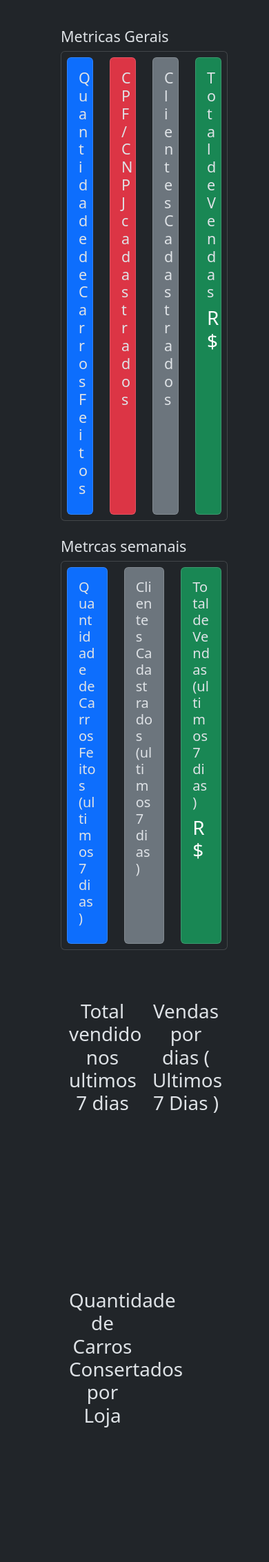
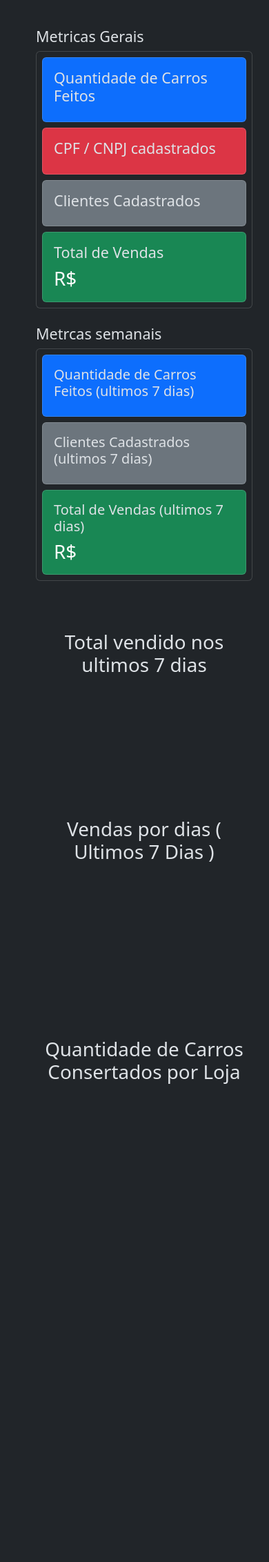
Before and after one commit to Gustavodeoliveiraa/autoarjr, a Django app: template project/templates/metrics/dashboard.html in a window 390 px wide; the page is wider, and only the part inside the window is pictured. Shown: that part at 69% size. After the commit the page ends 1571 px from the top of that part, so only its background shows below. Run offline with Django 5.2, Linux system fonts and the light colour scheme; the template is opened without the code that fills it, so the values that code supplies are empty; a map, chart or similar area stays blank; parts of the project's set-up code (start-up, migrations or seed data) failed here and were passed over; some libraries are stand-ins or nearby versions.

Commit message:
style: new side menu for mobile  and done permissions test

```diff
--- a/project/static/project_static/project.css
+++ b/project/static/project_static/project.css
@@ -49,7 +49,7 @@
     transform: scale(1.1);
 }
 
-@media (max-width: 577px) {
+@media (max-width: 767px) {
     .sidebar-container {
         position: fixed !important;
         overflow: hidden !important;
--- a/project/templates/metrics/dashboard.html
+++ b/project/templates/metrics/dashboard.html
@@ -6,7 +6,7 @@
 
 {% block main %}
 
-    <div class="container-fluid ps-5 pe-5">
+    <div class="container-fluid">
       <h4 class="mt-4">Metricas Gerais</h4>
       {% include " ../../metrics/metrics_components/general_metrics.card.html" %}
 
@@ -16,14 +16,14 @@
 
         <div class="container-fluid me-4">
             <div class="row mt-5">
-                <div class="col-6">
+                <div class="col-12 col-md-6 p-0">
                     <h5 class="display-6 text-center mb-4 mt-4">Total vendido nos ultimos 7 dias</h5>
                     <div class="">
                         <canvas id="myChart"></canvas>
                     </div>
                 </div>
 
-                <div class="col-6">
+                <div class="col-12 col-md-6 p-o">
                     <h5 class="display-6 text-center mb-4 mt-4">Vendas por dias ( Ultimos 7 Dias ) </h5>
                     <div class="" height="200">
                         <canvas id="selles_per_day_of_week" class="embed-responsive-item"></canvas>
@@ -32,7 +32,7 @@
             </div>
 
             <div class="row mt-5">
-                <div class="col-6">
+              <div class="col-12 col-md-6 p-0">
                     <h5 class="display-6 text-center mb-4 mt-4">Quantidade de Carros Consertados por Loja</h5>
                     <div class="">
                         <canvas id="car_fix_per_store" style="height: 100%;"></canvas>
@@ -41,9 +41,6 @@
             </div>
         </div>
     </div>
-
-
-
 
     <script>
         const ctx = document.getElementById('myChart');
--- a/project/templates/metrics/metrics_components/general_metrics.card.html
+++ b/project/templates/metrics/metrics_components/general_metrics.card.html
@@ -1,6 +1,6 @@
 <div class="card">
-    <div class="row p-2">
-        <div class="col-3">
+    <div class="row p-2 gap-2 gap-md-0">
+        <div class="col-12 col-md-3">
             <div class="card bg-primary h-100">
                 <div class="card-body">
                         <h5 class="card-title  fs-sm-2 fs-4">Quantidade de Carros Feitos</h5>
@@ -9,7 +9,7 @@
             </div>
         </div>
 
-        <div class="col-3">
+        <div class="col-12 col-md-3">
             <div class="card bg-danger h-100">
                 <div class="card-body">
                     <h5 class="card-title fs-4">CPF / CNPJ cadastrados</h5>
@@ -18,7 +18,7 @@
             </div>
         </div>
 
-        <div class="col-3">
+        <div class="col-12 col-md-3">
             <div class="card bg-secondary h-100">
                 <div class="card-body">
                     <h5 class="card-title fs-4">Clientes Cadastrados</h5>
@@ -27,7 +27,7 @@
             </div>
         </div>
 
-        <div class="col-3">
+        <div class="col-12 col-md-3">
             <div class="card bg-success h-100">
                 <div class="card-body">
                     <h5 class="card-title fs-4">Total de Vendas</h5>
--- a/project/templates/metrics/metrics_components/metrics_of_week.card.html
+++ b/project/templates/metrics/metrics_components/metrics_of_week.card.html
@@ -1,15 +1,15 @@
 <div class="card">
-    <div class="row p-2">
-        <div class="col-4">
+    <div class="row p-2 gap-2 gap-md-0">
+        <div class="col-12 col-md-4">
             <div class="card bg-primary h-100">
-            <div class="card-body">
+            <div class="card-body ">
                     <h5 class="card-title">Quantidade de Carros Feitos (ultimos 7 dias)</h5>
                     <p class="card-text text-white font-wheight-bold display-6">{{total_of_cars_made_on_week}}</p>
             </div>
             </div>
         </div>
 
-        <div class="col-4">
+        <div class="col-12 col-md-4">
             <div class="card bg-secondary h-100">
                 <div class="card-body">
                     <h5 class="card-title">Clientes Cadastrados (ultimos 7 dias)</h5>
@@ -18,7 +18,7 @@
             </div>
         </div>
 
-        <div class="col-4">
+        <div class="col-12 col-md-4">
             <div class="card bg-success h-100">
                 <div class="card-body ">
                     <h5 class="card-title">Total de Vendas (ultimos 7 dias) </h5>
--- a/service_order/templates/detail_service_order.html
+++ b/service_order/templates/detail_service_order.html
@@ -13,7 +13,7 @@
                     <p>Data: <strong>{{service_order.created_at|date:'d/m/Y'}}</strong></p>
                 </div>
                 <p>Telefone: <strong>{{service_order.client_cellphone}}</strong></p>
-                <p>CPF: <strong>{{service_order.cpf}}</strong></p>
+                <p>CPF: {% if service_order.cpf %}<strong>{{service_order.cpf}}</strong>{% endif %}</p>
                 <p>Carro: <strong>{{service_order.car_model}}</strong></p>
                 <p>Placa: <strong>{{service_order.car_plate}}</strong></p>
                 <p>Valor do Serviço: <strong>{{service_order.service_price}}</strong></p>
@@ -21,7 +21,7 @@
                 <p>Pago:
                     <input class="ms-1" type="checkbox" disabled {% if service_order.paid %} checked {% endif %}>
                 </p>
-                <p>Observações: <strong>{{service_order.observation}}</strong></p>
+                <p>Observações: {% if service_order.observation %}<strong>{{service_order.observation}}</strong>{% endif %}</p>
 
             </div>
         </div>
```
Also changed, not shown: client/tests/test_client_permissions.py (added, +127 -0 lines), project/tests/test_permissions.py (added, +24 -0 lines), storage/templates/storage/detail_storage.html.
